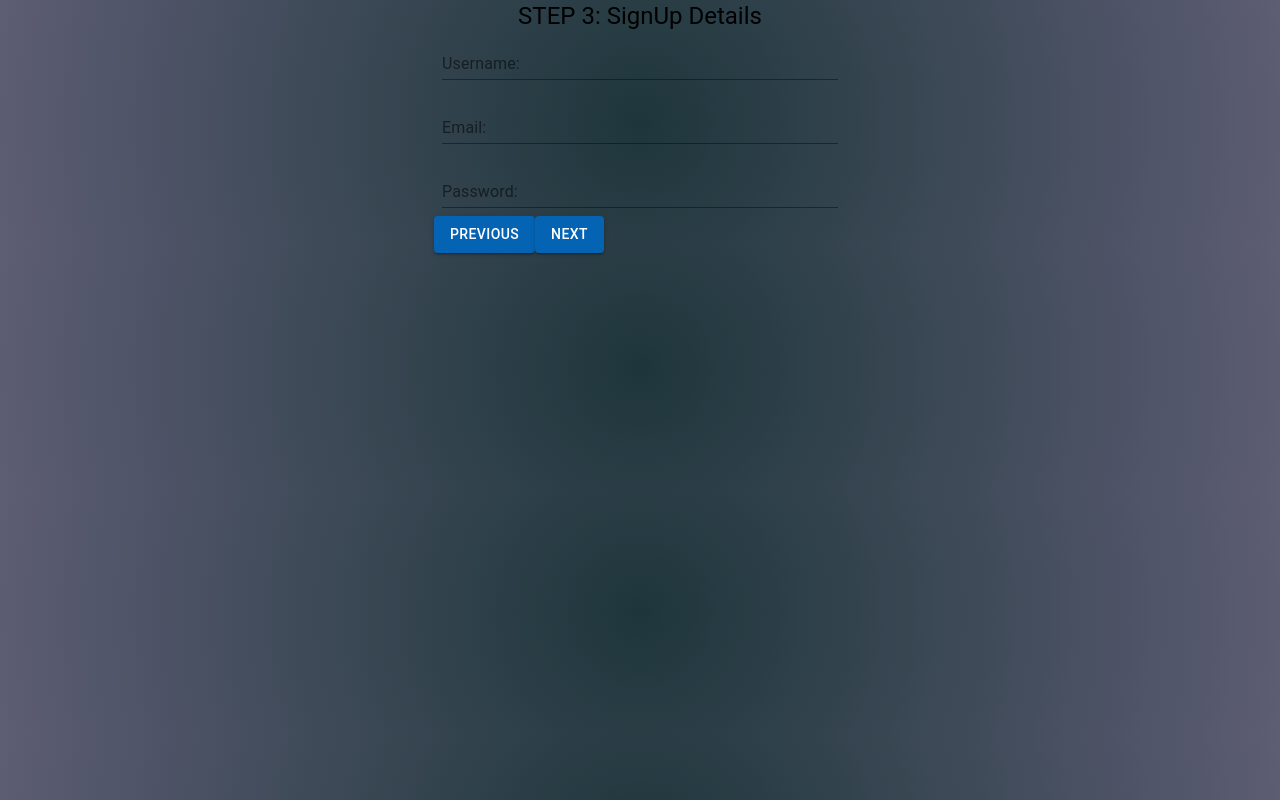
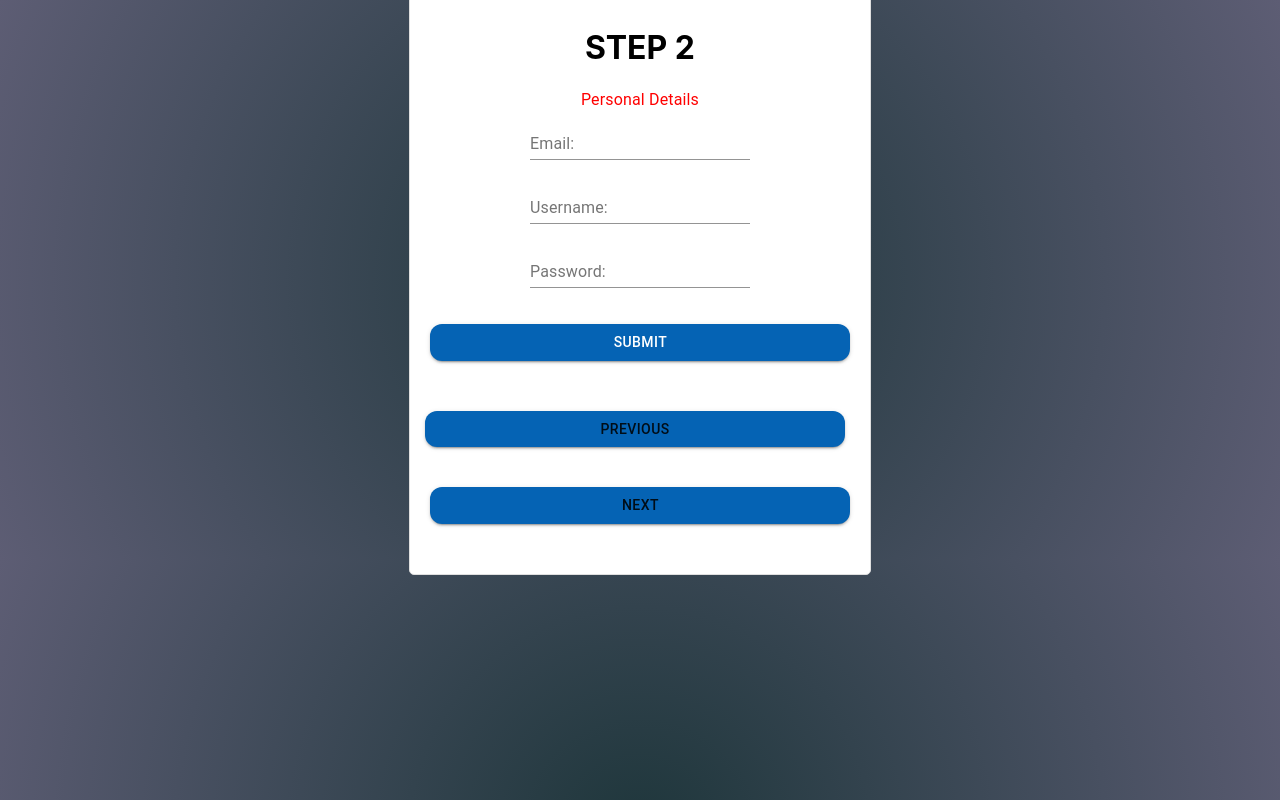
Before and after one commit to madhav06/30DaysReact-Challange, a React (Create React App) app in the folder React_04/multistep-form/: page / in a window 1280 px wide. Both pictures are taken after typing "Sample", "Sample" into the empty fields and a click on the button "NEXT". Built offline with nearby package versions, Linux system fonts and the light colour scheme.

Commit message:
--fix update Personaldetails

```diff
--- a/React_04/multistep-form/src/components/PersonalDetails.js
+++ b/React_04/multistep-form/src/components/PersonalDetails.js
@@ -1,14 +1,16 @@
-import React from "react";
+import React, { useState, useEffect } from "react";
 import {
   Container,
   Typography,
   Grid,
   TextField,
-  Textarea,
   Button,
 } from "@material-ui/core";
+import { makeStyles } from "@material-ui/core/styles";
+import "../App.css";
+import { ErrorSharp } from "@material-ui/icons";
 
-const PersonalDetails = ({ nextStep, prevStep, handleChange, values }) => {
+const PersonalDetails = ({ nextStep, prevStep, values }) => {
   const Continue = (e) => {
     e.preventDefault();
     nextStep();
@@ -18,76 +20,185 @@ const PersonalDetails = ({ nextStep, prevStep, handleChange, values }) => {
     prevStep();
   };
 
+  const Submit = (e) => {
+    e.preventDefault();
+  };
+
+  const useStyles = makeStyles({
+    button1: {
+      backgroundColor: "#04AA6D" /* Green */,
+      borderRadius: "12px",
+      display: "inline-block",
+      margin: "20px",
+      marginLeft: "-5px",
+    },
+    button2: {
+      backgroundColor: "#04AA6D" /* Green */,
+      borderRadius: "12px",
+      display: "inline-block",
+      margin: "30px",
+      marginTop: "20px",
+      marginLeft: "0.4px",
+    },
+
+    button3: {
+      backgroundColor: "#04AA6D" /* Green */,
+      borderRadius: "12px",
+      display: "inline-block",
+      margin: "30px",
+      marginTop: "20px",
+      marginLeft: "0.4px",
+    },
+  });
+
+  const classes = useStyles();
+  const initialValues = { username: "", email: "", password: "" };
+  const [formValues, setFormValues] = useState(initialValues);
+  const [formErrors, setFormErrors] = useState({});
+  const [isSubmit, setIsSubmit] = useState(false);
+
+  const handleChange = (e) => {
+    const { name, value } = e.target;
+    setFormValues({ ...formValues, [name]: value });
+  };
+
+  const handleSubmit = (e) => {
+    e.preventDefault();
+    setFormErrors(validate(formValues));
+    setIsSubmit(true);
+  };
+
+  useEffect(() => {
+    console.log(formErrors);
+    if (Object.keys(formErrors).length === 0 && isSubmit) {
+      console.log(formValues);
+    }
+  }, [formErrors]);
+
+  const validate = (values) => {
+    const errors = {};
+    const regex = /^[^\s@]+@[^\s@]+\.[^\s@]{2,}$/i;
+
+    if (!values.username) {
+      errors.username = "Username is required";
+    } else if (!regex.test(values.username)) {
+      errors.username = "Username looks good!";
+    }
+
+    if (!values.email) {
+      errors.email = "Email is required";
+    } else if (!regex.test(values.email)) {
+      errors.email = "This is not a valid email format!";
+    }
+
+    if (!values.password) {
+      errors.password = "Password is required";
+    } else if (values.password.length < 4) {
+      errors.password = "Password must be atleast 4 characters!";
+    } else if (values.password.length > 10) {
+      errors.password = "Password cannot exceed more than 10 characters";
+    }
+    return errors;
+  };
+
+  const submitForm = (e) => {
+    e.preventDefault();
+  };
+
   return (
-    <Container component="main" maxWidth="xs">
-      <div>
-        <Typography component="h1" variant="h5">
-          STEP 3: SignUp Details
-        </Typography>
+    <div className="container" alignItems="center">
+      {Object.keys(formErrors).length === 0 && isSubmit ? (
+        <div className="ui message success"> success </div>
+      ) : (
+        ""
+      )}
       <form>
-          <Grid container spacing={2}>
-            {/*username*/}
-            <Grid item xs={12}>
+        <h1>STEP 2</h1>
+        <Typography>Personal Details</Typography>
+        <div className="ui form">
+          <Grid>
             <TextField
+              type="text"
+              label="Email:"
+              name="email"
+              autoComplete="off"
+              placeholder="Email"
+              value={formValues.email}
+              onChange={handleChange}
+            />
+            <p>{formErrors.email}</p>
+          </Grid>
+
+          <Grid>
+            <TextField
+              type="text"
+              label="Username:"
+              name="username"
               placeholder="Username"
-                label="Username:"
-                onChange={handleChange("username")}
-                defaultValue={values.username}
+              autoComplete="off"
+              value={formValues.username}
+              onChange={handleChange}
+            />
+            <p>{formErrors.username}</p>
+          </Grid>
+
+          <Grid>
+            <TextField
+              type="password"
+              label="Password:"
+              name="password"
+              id="password"
+              autoComplete="off"
+              value={formValues.password}
+              onChange={handleChange}
+            />
+            <p>{formErrors.password}</p>
+          </Grid>
+        </div>
+        <Grid>
+          {/*submit*/}
+          <Button
+            sx={{ px: 3 }}
+            padding
+            left
+            right
+            margin
+            top
+            bottom
+            className={classes.button3}
+            type="submit"
+            variant="contained"
             fullWidth
-              />
+            color="secondary"
+            onClick={handleSubmit}
+          >
+            Submit
+          </Button>
         </Grid>
-            <br />
-            {/*email*/}
-            <Grid item xs={12}>
-              <TextField
-                placeholder="Email"
-                label="Email:"
-                onChange={handleChange("email")}
-                defaultValue={values.email}
-                fullWidth
-              />
-            </Grid>
-            <br />
-            {/*password*/}
-            <Grid item xs={12}>
-              <TextField
-                placeholder="Password"
-                label="Password:"
-                onChange={handleChange("password")}
-                defaultValue={values.password}
-                fullWidth
-              />
-            </Grid>
-            <br />
-            {/*prev*/}
-            <Grid>
+        {/*previous*/}
         <Button
+          className={classes.button1}
           onClick={Previous}
           type="submit"
           variant="contained"
-                color="secondary"
           fullWidth
         >
           Previous
         </Button>
-            </Grid>
+
         {/*next*/}
-            <Grid>
+
         <Button
+          className={classes.button2}
           onClick={Continue}
           type="submit"
           variant="contained"
-                color="primary"
           fullWidth
         >
           Next
         </Button>
-            </Grid>
-          </Grid>
       </form>
     </div>
-    </Container>
   );
 };
-
 export default PersonalDetails;
```
Lines whose indentation alone changed are shown as unchanged.
